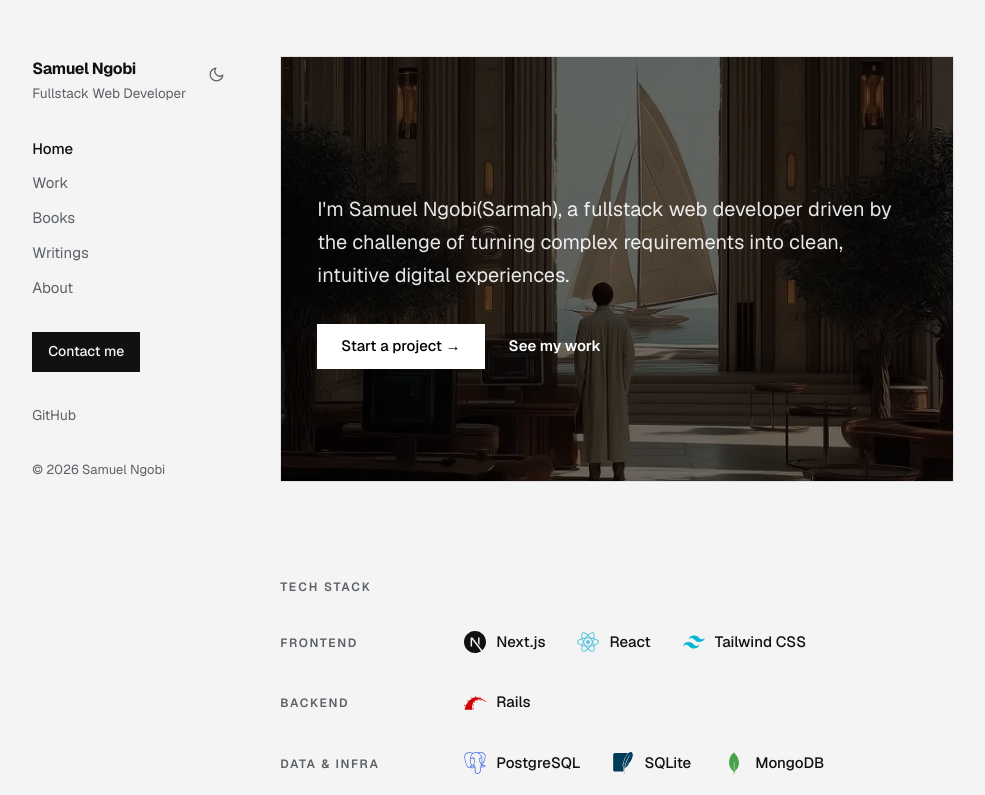
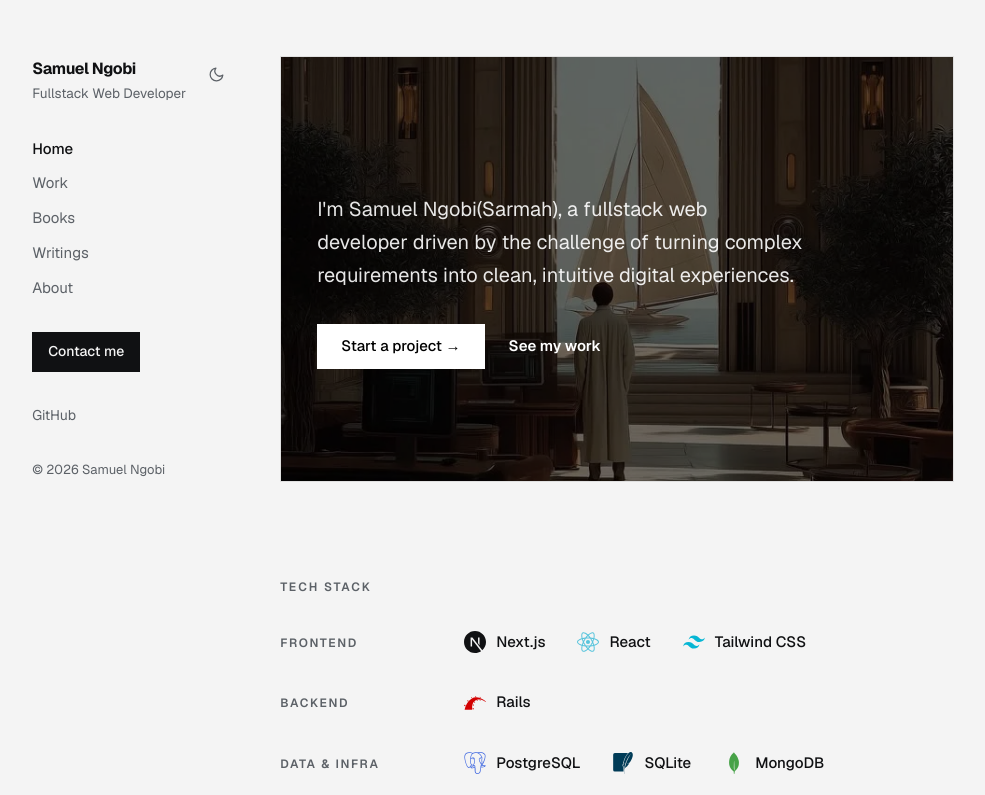
Before and after one commit to samuel-sarmah/samuel, a Next.js app: page / in a window 1280 px wide. Shown: the top 795 px of the page, without its empty margins (147-1132 px from the left). Built offline with nearby package versions, Linux system fonts and the light colour scheme.

Commit message:
Add missing h1 to homepage hero
The homepage had no h1 at all — 'Tech stack' was the first heading
on the page, an orphaned h2 with no parent.

```diff
--- a/app/page.js
+++ b/app/page.js
@@ -87,10 +87,10 @@ export default function Home() {
         />
         <div aria-hidden="true" className="absolute inset-0 bg-black/55" />
         <div className="relative px-6 py-20 text-white sm:px-9 sm:py-28">
-          <p className="mt-6 max-w-[46ch] text-[20px] text-white/90">
+          <h1 className="mt-6 max-w-[46ch] text-[20px] font-normal text-white/90">
             I'm Samuel Ngobi(Sarmah), a fullstack web developer driven by the challenge of turning complex requirements
             into clean, intuitive digital experiences.
-          </p>
+          </h1>
           <div className="mt-8 flex flex-wrap items-center gap-x-6 gap-y-3 text-[15px]">
             <Link
               href="/contact"
```
